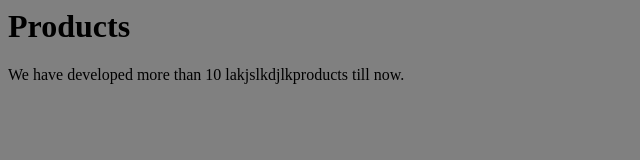
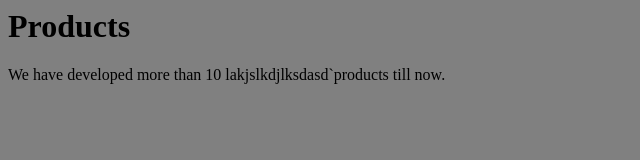
Before and after one commit to splashwarrior/splashwarrior.github.io, a plain HTML site: page index.html in a window 1280 px wide. Shown: the full height of the page, 0-640 px from the left. Drawn offline with Linux system fonts and the light colour scheme.

Commit message:
test
Change-Id: I556014fe60a8a1a20518e0df9142c4ba622f59df

```diff
--- a/index.html
+++ b/index.html
@@ -6,7 +6,7 @@
 		<h1>Products</h1>
 		<p>We have developed more than
 		10
-		lakjslkdjlkproducts till now.</p>
+		lakjslkdjlksdasd`products till now.</p>
 
 	</body>
 </html
```
